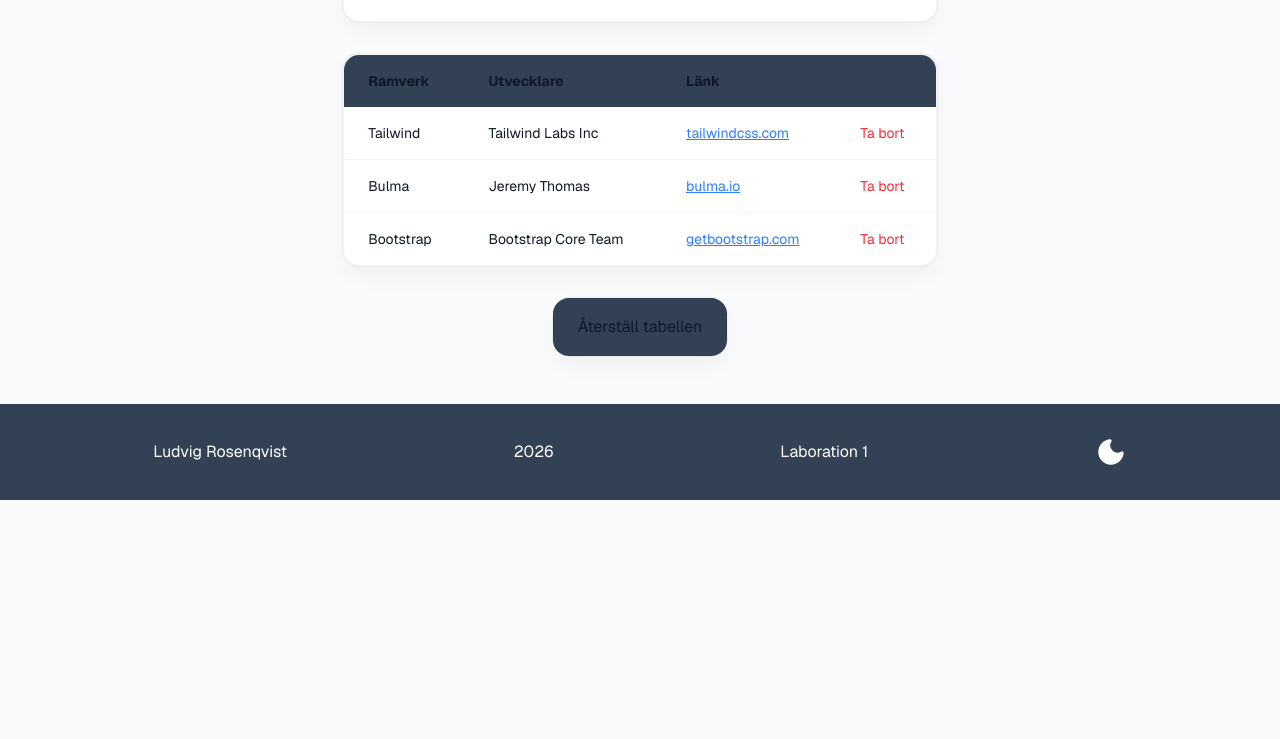
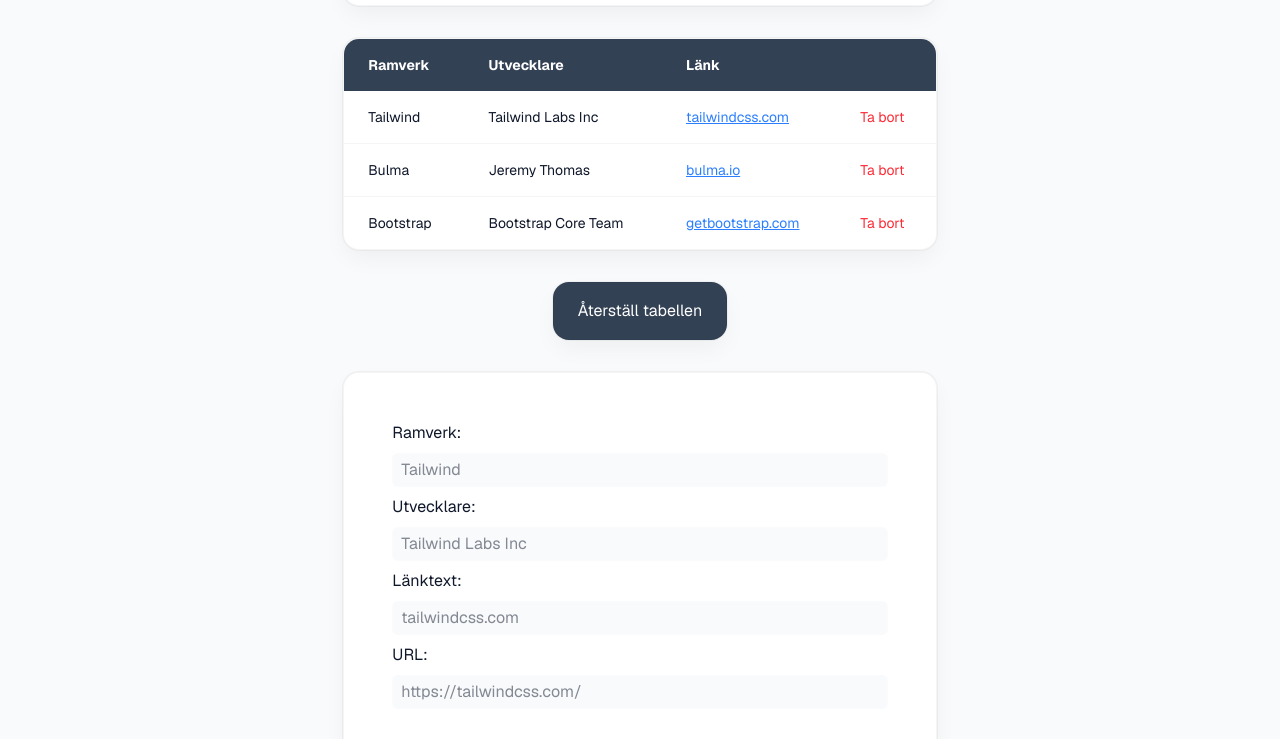
Before and after one commit to CLR2001/dt193g-laboration1, a Vue app: page /tailwind in a window 1280 px wide. Shown: the part 662-1401 px from the top of the page. Before the commit the page ends 1162 px from the top, so only its background shows below. Built offline with nearby package versions, Linux system fonts and the light colour scheme.

Commit message:
form for tailwind page done

```diff
--- a/src/components/FormTailwind.vue
+++ b/src/components/FormTailwind.vue
@@ -0,0 +1,94 @@
+<script setup lang="ts">
+import type { IDataRow } from '@/composables/tableDataHandler'
+import { tableDataHandler } from '@/composables/tableDataHandler'
+import { ref } from 'vue'
+
+const { addRow } = tableDataHandler()
+
+const emptyForm = {
+  framework: '',
+  developer: '',
+  linkText: '',
+  url: '',
+}
+const formData = ref<Omit<IDataRow, 'id'>>({ ...emptyForm })
+
+const handleSubmit = () => {
+  if (!formData.value.framework.trim() || !formData.value.developer.trim() || !formData.value.url.trim()) {
+    alert('Vänligen fyll i alla fält!')
+    return
+  }
+
+  addRow(formData.value)
+  formData.value = { ...emptyForm }
+}
+
+const handleReset = () => {
+  formData.value = { ...emptyForm }
+}
+</script>
+
+<template>
+  <div class="w-full">
+    <form
+      @submit.prevent="handleSubmit"
+      class="border-border-line bg-card-surface rounded-2xl border p-8 shadow-(--shadow-card) sm:p-12"
+    >
+      <div class="grid items-center gap-x-2 gap-y-2">
+        <label for="" class="w-fit">Ramverk:</label>
+        <input
+          v-model="formData.framework"
+          type="text"
+          name="framework"
+          autocomplete="off"
+          placeholder="Tailwind"
+          class="bg-page-background w-full rounded-md border border-white/15 px-2 py-1"
+        />
+        <label for="" class="w-fit">Utvecklare:</label>
+        <input
+          v-model="formData.developer"
+          type="text"
+          name="developer"
+          autocomplete="off"
+          placeholder="Tailwind Labs Inc"
+          class="bg-page-background w-full rounded-md border border-white/15 px-2 py-1"
+        />
+        <label for="" class="w-fit">Länktext:</label>
+        <input
+          v-model="formData.linkText"
+          type="text"
+          name="linkText"
+          autocomplete="off"
+          placeholder="tailwindcss.com"
+          class="bg-page-background w-full rounded-md border border-white/15 px-2 py-1"
+        />
+        <label for="" class="w-fit">URL:</label>
+        <input
+          v-model="formData.url"
+          type="url"
+          name="url"
+          autocomplete="off"
+          placeholder="https://tailwindcss.com/"
+          class="bg-page-background w-full rounded-md border border-white/15 px-2 py-1"
+        />
+      </div>
+      <div class="m-auto mt-8 flex flex-wrap justify-center gap-6">
+        <button
+          type="submit"
+          class="bg-brand-primary cursor-pointer rounded-2xl border border-white/10 px-6 py-4 text-white hover:scale-105 active:scale-100"
+        >
+          Skicka
+        </button>
+        <button
+          type="button"
+          class="bg-brand-primary cursor-pointer rounded-2xl border border-white/10 px-6 py-4 text-white hover:scale-105 active:scale-100"
+          @click="handleReset"
+        >
+          Rensa
+        </button>
+      </div>
+    </form>
+  </div>
+</template>
+
+<style scoped></style>
--- a/src/components/TableTailwind.vue
+++ b/src/components/TableTailwind.vue
@@ -8,7 +8,7 @@ const { tableData, deleteRow, resetTable } = tableDataHandler()
     class="border-border-line bg-card-surface w-full overflow-hidden overflow-x-auto rounded-2xl border shadow-(--shadow-card)"
   >
     <table class="box-border w-full table-auto border-collapse text-left text-sm">
-      <thead class="bg-brand-primary">
+      <thead class="bg-brand-primary text-white">
         <tr>
           <th class="px-6 py-4 whitespace-nowrap">Ramverk</th>
           <th class="px-6 py-4 whitespace-nowrap">Utvecklare</th>
@@ -20,7 +20,7 @@ const { tableData, deleteRow, resetTable } = tableDataHandler()
         <tr
           v-for="row in tableData"
           :key="row.id"
-          class="transition-colors duration-150 hover:bg-[color-mix(in_srgb,var(--color-card-surface)_98%,white)]"
+          class="transition-[background-color] duration-150 hover:bg-[color-mix(in_srgb,var(--color-card-surface)_98%,white)]"
         >
           <td class="px-6 py-4 whitespace-nowrap">{{ row.framework }}</td>
           <td class="px-6 py-4 whitespace-nowrap">{{ row.developer }}</td>
@@ -40,7 +40,7 @@ const { tableData, deleteRow, resetTable } = tableDataHandler()
   </div>
   <button
     @click="resetTable"
-    class="border-border-line bg-brand-primary cursor-pointer rounded-2xl border px-6 py-4 shadow-(--shadow-card) transition-transform duration-150 hover:scale-105"
+    class="border-border-line bg-brand-primary cursor-pointer rounded-2xl border px-6 py-4 text-white shadow-(--shadow-card) transition-transform duration-150 hover:scale-105"
   >
     Återställ tabellen
   </button>
--- a/src/composables/tableDataHandler.ts
+++ b/src/composables/tableDataHandler.ts
@@ -36,7 +36,6 @@ const initializeData = (): IDataRow[] => {
   ]
 }
 
-export function tableDataHandler() {
 const getData = (): IDataRow[] => {
   const jsonData = localStorage.getItem(STORAGE_KEY)
   return jsonData ? JSON.parse(jsonData) : initializeData()
@@ -44,6 +43,7 @@ export function tableDataHandler() {
 
 const tableData = ref<IDataRow[]>(getData())
 
+export function tableDataHandler() {
   watch(
     tableData,
     (newValue: IDataRow[]) => {
--- a/src/views/BulmaView.vue
+++ b/src/views/BulmaView.vue
@@ -2,6 +2,7 @@
 import HeaderBulma from '@/components/HeaderBulma.vue'
 import FooterBulma from '@/components/FooterBulma.vue'
 import TableBulma from '@/components/TableBulma.vue'
+import FormBulma from '@/components/FormBulma.vue'
 </script>
 
 <template>
--- a/src/views/TailwindView.vue
+++ b/src/views/TailwindView.vue
@@ -1,15 +1,17 @@
 <script setup>
-import { ref } from 'vue'
 import HeaderTailwind from '@/components/HeaderTailwind.vue'
 import FooterTailwind from '@/components/FooterTailwind.vue'
 import TableTailwind from '@/components/TableTailwind.vue'
+import FormTailwind from '@/components/FormTailwind.vue'
 </script>
 
 <template>
   <div class="grid min-h-svh grid-rows-[auto_1fr_auto]">
     <HeaderTailwind></HeaderTailwind>
-    <h1 class="m-auto mt-12 text-4xl tracking-tight">Tailwind</h1>
-    <main class="mx-auto flex w-full max-w-[65ch] flex-col items-center gap-8 overflow-hidden px-[5%] py-12 sm:px-12">
+    <main
+      class="mx-auto flex h-fit w-full max-w-[65ch] flex-col items-center gap-8 overflow-x-hidden px-[5%] py-12 sm:px-12"
+    >
+      <h1 class="text-4xl tracking-tight">Tailwind</h1>
       <section class="bg-card-surface border-border-line rounded-2xl border p-8 shadow-(--shadow-card) sm:p-12">
         <h2 class="mb-2 text-xl tracking-tight"><b>Om ramverket:</b></h2>
         <p>
@@ -27,6 +29,7 @@ import TableTailwind from '@/components/TableTailwind.vue'
         </p>
       </section>
       <TableTailwind></TableTailwind>
+      <FormTailwind></FormTailwind>
     </main>
     <FooterTailwind></FooterTailwind>
   </div>
```
Lines whose indentation alone changed are shown as unchanged.
